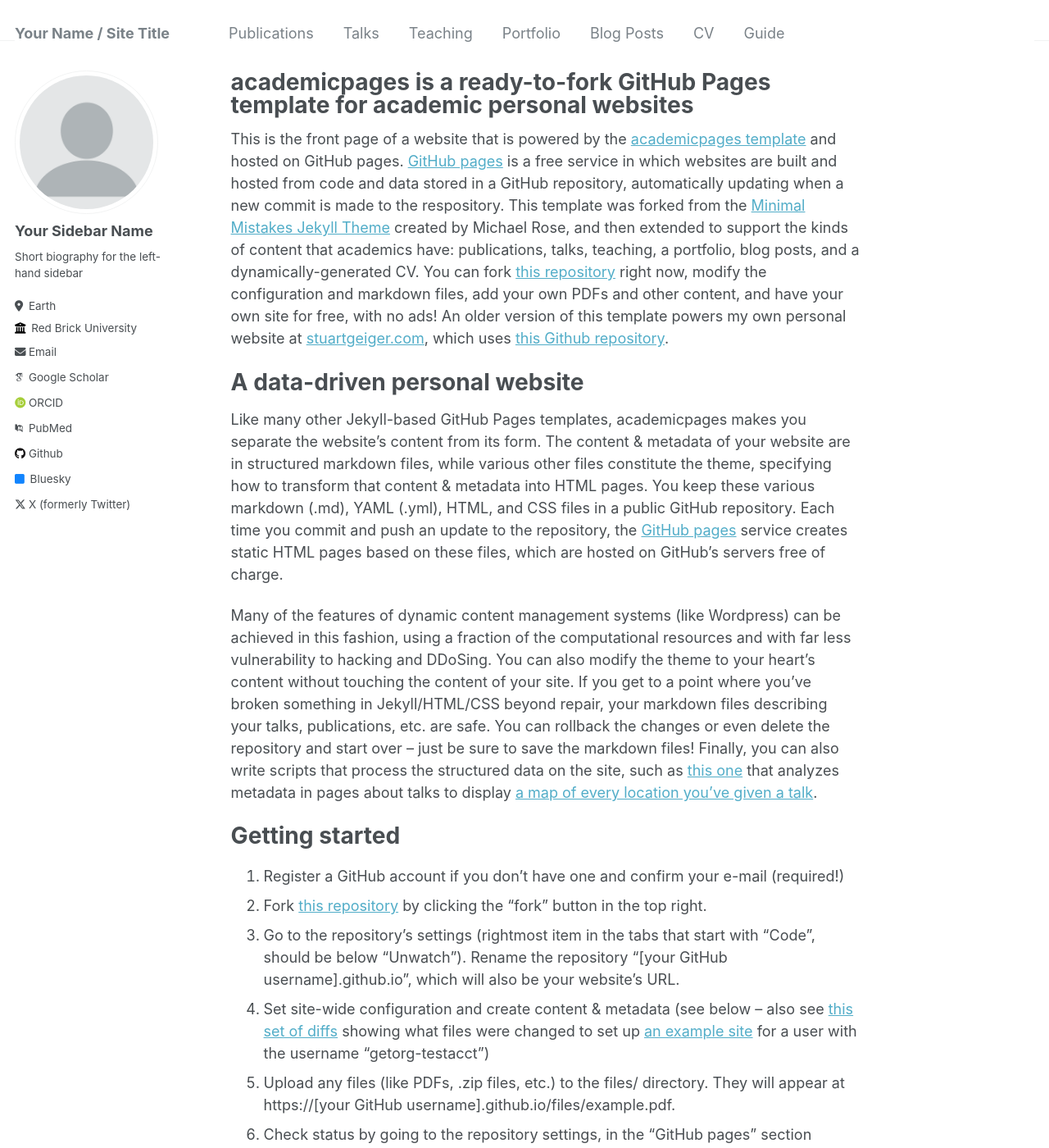
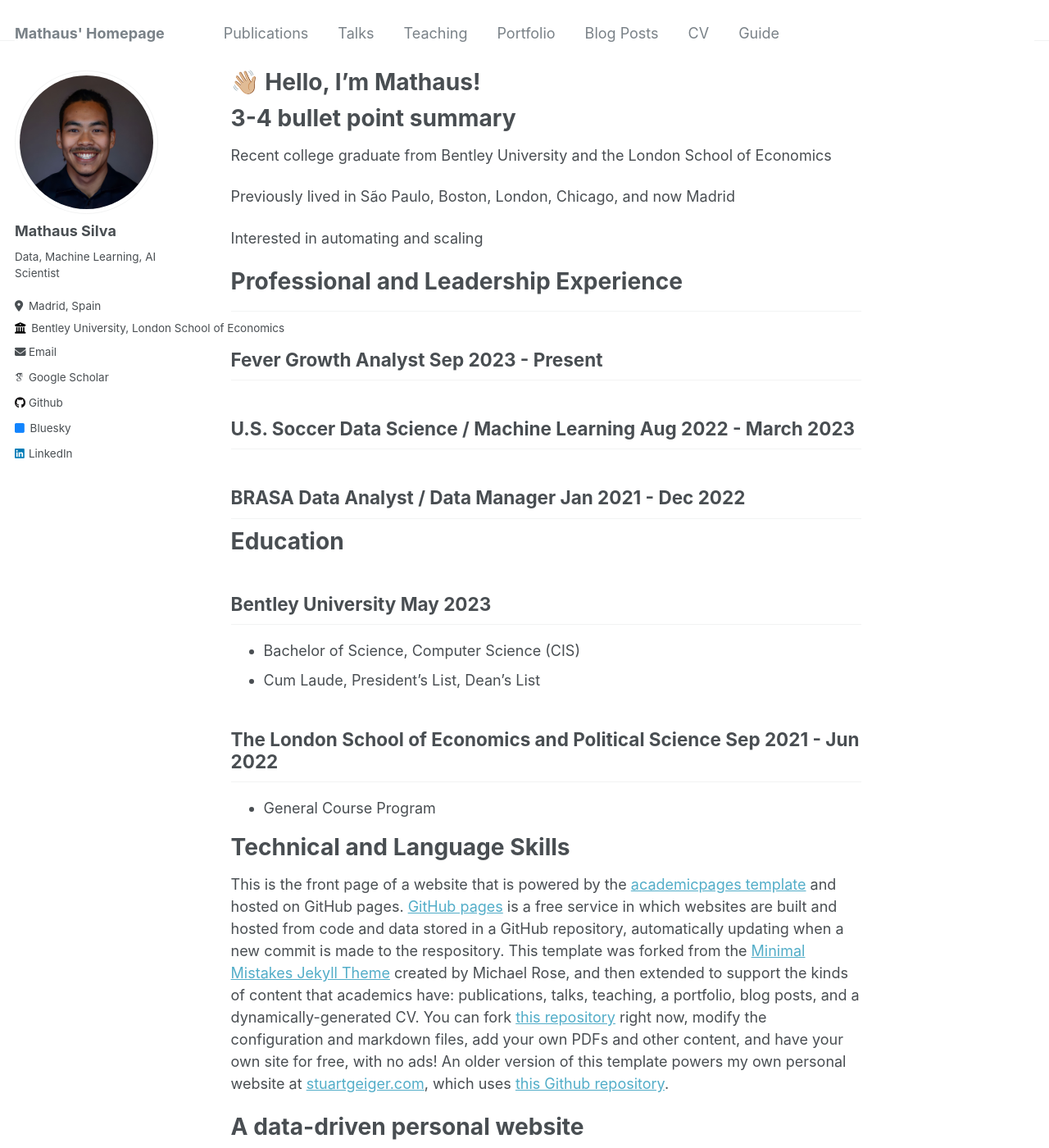
Before and after one commit to mathaussilva/mathaussilva.github.io, a Jekyll site: the page built from _pages/about.md, in a window 1280 px wide and 1400 px high. Shown: the whole window at 82% size. Built offline with Jekyll 4.4.1, drawn with Linux system fonts in a browser that asks for light colours; some web fonts are replaced; some of the changed text lies outside the part shown.

Commit message:
update (28/03)

```diff
--- a/_config.yml
+++ b/_config.yml
@@ -8,41 +8,41 @@
 
 # Basic Site Settings
 locale                   : "en-US"
-title                    : "Your Name / Site Title"
+title                    : "Mathaus' Homepage"
 title_separator          : "-"
-name                     : &name "Your Name"
-description              : &description "personal description"
-url                      : https://academicpages.github.io # the base hostname & protocol for your site e.g. "https://mmistakes.github.io"
+name                     : &name "Mathaus Silva"
+description              : &description "Data, ML, and AI Enthusiast"
+url                      : https://mathaussilva.github.io # the base hostname & protocol for your site e.g. "https://mmistakes.github.io"
 baseurl                  : "" # the subpath of your site, e.g. "/blog"
-repository               : "academicpages/academicpages.github.io"
+repository               : "mathaussilva/mathaussilva.github.io"
 
 # Site Author - The following control what appear as part of the author content on the side bar.
 #               If a field is blank the icon and link will not appear, otherwise it will be shown.
 #               Additional customization can be done by editing /_includes/author-profile.html
 author:
   # Biographic information
-  avatar           : "profile.png"
-  name             : "Your Sidebar Name"
+  avatar           : "profile.jpeg"
+  name             : "Mathaus Silva"
   pronouns         : # example: "she/her"
-  bio              : "Short biography for the left-hand sidebar"
-  location         : "Earth"
-  employer         : "Red Brick University"
+  bio              : "Data, Machine Learning, AI Scientist"
+  location         : "Madrid, Spain"
+  employer         : "Bentley University, London School of Economics"
   uri              : # URL
-  email            : "none@example.org"
+  email            : "hello@mathaussilva.com"
 
   # Academic websites
   arxiv            : # URL - Update with the correct link to your profile
   googlescholar    : "https://scholar.google.com/citations?user=PS_CX0AAAAAJ"
   impactstory      : # URL
-  orcid            : "http://orcid.org/yourorcidurl"
-  pubmed           : "https://www.ncbi.nlm.nih.gov/pubmed/?term=john+snow"
+  orcid            : # "http://orcid.org/yourorcidurl"
+  pubmed           : # "https://www.ncbi.nlm.nih.gov/pubmed/?term=john+snow"
   researchgate     : # URL
 
   # Repositories and software development
   bitbucket        : # Username - Update with your username on the site
   codepen          : # Username
   dribbble         : # Username
-  github           : "academicpages"
+  github           : "mathaussilva"
   kaggle           : # Username
   stackoverflow    : # User number or user number and name (i.e., use "1" or "1/jeff-atwood")
 
@@ -56,7 +56,7 @@
   keybase          : # Username
   instagram        : # Username
   lastfm           : # Username
-  linkedin         : # Username
+  linkedin         : "mathaussilva"
   mastodon         : # URL
   medium           : # URL
   pinterest        : # Username
@@ -64,7 +64,7 @@
   steam            : # Username
   telegram         : # URL
   tumblr           : # Username
-  twitter          : "UniofOxford"  # Replace this with your X / Twitter handle
+  twitter          : # Replace this with your X / Twitter handle
   vine             : # Username
   weibo            : # Username
   wikipedia        : # Username
--- a/_pages/about.md
+++ b/_pages/about.md
@@ -1,12 +1,38 @@
 ---
 permalink: /
-title: "academicpages is a ready-to-fork GitHub Pages template for academic personal websites"
+title: "👋🏼 Hello, I'm Mathaus!"
+excerpt: "About me"
 author_profile: true
 redirect_from:
   - /about/
   - /about.html
 ---
+# 3-4 bullet point summary
 
+Recent college graduate from Bentley University and the London School of Economics
+
+Previously lived in São Paulo, Boston, London, Chicago, and now Madrid
+
+Interested in automating and scaling
+
+# Professional and Leadership Experience
+------
+## Fever          Growth Analyst        Sep 2023 - Present
+
+## U.S. Soccer    Data Science / Machine Learning     Aug 2022 - March 2023
+
+## BRASA        Data Analyst / Data Manager       Jan 2021 - Dec 2022
+
+# Education
+
+## Bentley University       May 2023
+- Bachelor of Science, Computer Science (CIS)
+- Cum Laude, President's List, Dean's List
+
+## The London School of Economics and Political Science   Sep 2021 - Jun 2022
+- General Course Program
+
+# Technical and Language Skills
 This is the front page of a website that is powered by the [academicpages template](https://github.com/academicpages/academicpages.github.io) and hosted on GitHub pages. [GitHub pages](https://pages.github.com) is a free service in which websites are built and hosted from code and data stored in a GitHub repository, automatically updating when a new commit is made to the respository. This template was forked from the [Minimal Mistakes Jekyll Theme](https://mmistakes.github.io/minimal-mistakes/) created by Michael Rose, and then extended to support the kinds of content that academics have: publications, talks, teaching, a portfolio, blog posts, and a dynamically-generated CV. You can fork [this repository](https://github.com/academicpages/academicpages.github.io) right now, modify the configuration and markdown files, add your own PDFs and other content, and have your own site for free, with no ads! An older version of this template powers my own personal website at [stuartgeiger.com](http://stuartgeiger.com), which uses [this Github repository](https://github.com/staeiou/staeiou.github.io).
 
 A data-driven personal website
```
Also changed, not shown: images/profile.jpeg (added), images/profile.png (deleted).
